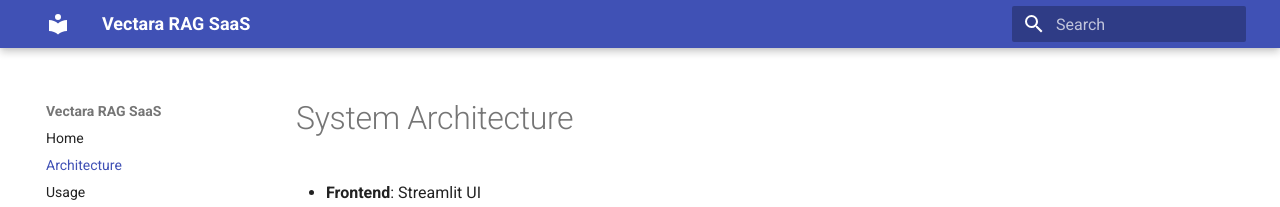
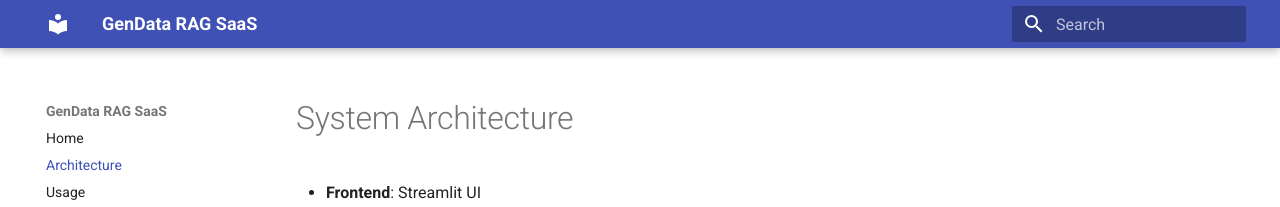
Before and after one commit to Michael-A-Fry/gendata-rag-saas, an MkDocs documentation site: the page built from docs/architecture.md, in a window 1280 px wide. Shown: the top 207 px of the page. Built offline with MkDocs 1.6.1 and Material for MkDocs 9.7.7, drawn with Linux system fonts in a browser that asks for light colours.

Commit message:
Name Changed for repo, updated all docs

```diff
--- a/README.md
+++ b/README.md
@@ -1,4 +1,4 @@
-# Vectara RAG SaaS
+# GenData RAG SaaS
 
 **Secure, multi-tenant Retrieval-Augmented Generation (RAG) as a Service**
 Built using FastAPI, Streamlit, and Vectara.
@@ -14,7 +14,7 @@
 
 ## 📂 File Structure
 
-vectara-rag-saas/
+gendata-rag-saas/
 ├── backend/        # FastAPI backend
 ├── frontend/       # Streamlit UI
 ├── docs/           # MkDocs-based documentation site
--- a/docs/index.md
+++ b/docs/index.md
@@ -1,3 +1,3 @@
-# Welcome to Vectara RAG SaaS
+# Welcome to GenData RAG SaaS
 
 This project creates a secure, multi-tenant RAG service using Vectara + FastAPI + Streamlit.
--- a/mkdocs.yml
+++ b/mkdocs.yml
@@ -1,4 +1,4 @@
-site_name: Vectara RAG SaaS
+site_name: GenData RAG SaaS
 theme:
   name: material
 nav:
```
Also changed, not shown: 2 other files.
